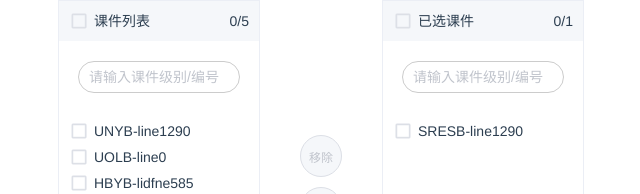
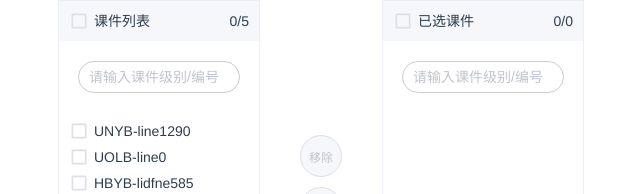
Before and after one commit to luleiyu/transfer, a Vue app: page / in a window 1280 px wide. Shown: the top 194 px of the page, without its empty margins (319-959 px from the left). Built offline with nearby package versions, Linux system fonts and the light colour scheme.

Commit message:
拖拽优化

```diff
--- a/src/components/HelloWorld.vue
+++ b/src/components/HelloWorld.vue
@@ -65,7 +65,10 @@ props: {
     type: Array
   },
   targetRight: {
-    type: Array
+    type: Array,
+    default: function () {
+      return []
+    }
   }
 },
 data () {
--- a/src/views/Home.vue
+++ b/src/views/Home.vue
@@ -1,6 +1,6 @@
 <template>
   <div class="home">
-    <HelloWorld :source-left="data1" :target-right="data2"/>
+    <HelloWorld :source-left="data1"/>
   </div>
 </template>
 
```
